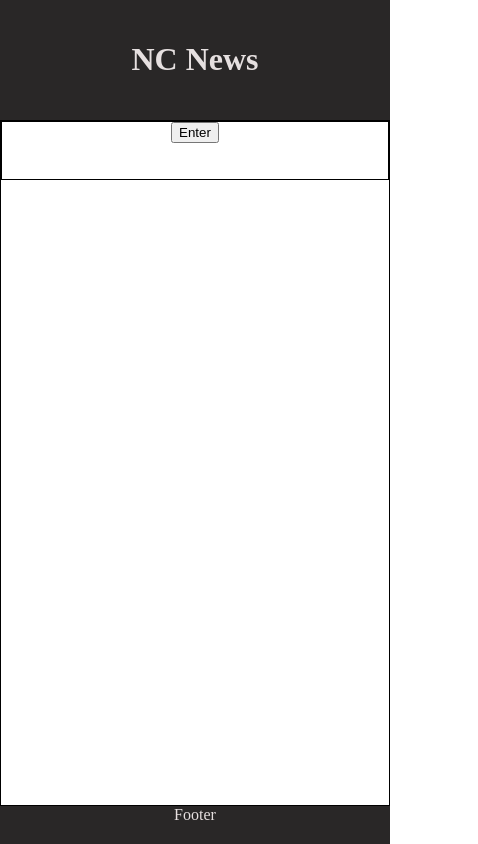
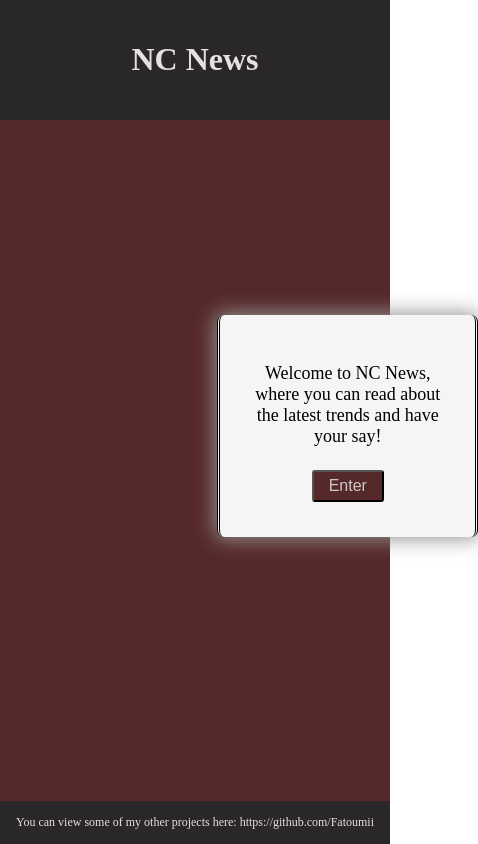
Before and after one commit to Fatoumii/NC-News, a React (Create React App) app: page / in a window 390 px wide. Shown: the whole page, 478 px wide, since content can reach past the window. Built offline with nearby package versions, Linux system fonts and the light colour scheme; no server answers.

Commit message:
media queries

```diff
--- a/src/App.css
+++ b/src/App.css
@@ -24,12 +24,23 @@ body {
 }
 
 .content {
-  grid-area: "content";
+  grid-area: content;
 }
 
-.footer {
+footer {
   grid-area: footer;
   margin: 0em;
+  padding: 14px;
   background-color: rgb(41, 39, 39);
   color: rgb(230, 224, 224);
 }
+a {
+  text-decoration: none;
+  color: rgb(230, 224, 224);
+}
+
+@media only screen and (max-width: 600px) {
+  footer {
+    font-size: 12px;
+  }
+}
--- a/src/components/Articles.jsx
+++ b/src/components/Articles.jsx
@@ -52,11 +52,9 @@ class Articles extends Component {
                     className="articleTitle"
                   >
                     <h4>{article.title}</h4>
-                    <h5 className="articleAuthorDate">
-                      {article.created_at}
-                      {article.author}
-                      Comments: {article.comment_count}
-                    </h5>
+                    <p className="articleAuthorDate">
+                      <i>Author: {article.author}</i>
+                    </p>
                   </Link>
                 </div>
               );
--- a/src/components/Error.jsx
+++ b/src/components/Error.jsx
@@ -2,8 +2,10 @@ import React from "react";
 
 const Error = props => {
   return (
-    <div>
-      <p>Oops! The page could not be found.</p>
+    <div className="errorContent">
+      <p className="errorText">
+        ⚠️ Whoops! Looks like the page doesn't exist ⚠️
+      </p>
       {props.location && props.location.state && props.location.state.message}
     </div>
   );
--- a/src/components/Footer.jsx
+++ b/src/components/Footer.jsx
@@ -1,7 +1,12 @@
 import React from "react";
 
 const Footer = () => {
-  return <p className="footer">Footer</p>;
+  return (
+    <footer>
+      You can view some of my other projects here:{" "}
+      <a href="https://github.com/Fatoumii"> https://github.com/Fatoumii</a>
+    </footer>
+  );
 };
 
 export default Footer;
--- a/src/components/Home.jsx
+++ b/src/components/Home.jsx
@@ -1,12 +1,19 @@
 import React from "react";
 import { Link } from "@reach/router";
+
 const Home = () => {
   return (
-    <div className="content">
-      <Link to="/articles">
-        <button>Enter</button>
-      </Link>
-    </div>
+    <section className="homeContent">
+      <div className="homepageBox">
+        <p className="siteInfo">
+          Welcome to NC News, where you can read about the latest trends and
+          have your say!
+        </p>
+        <Link to="/articles">
+          <button className="homeButton">Enter</button>
+        </Link>
+      </div>
+    </section>
   );
 };
 export default Home;
--- a/src/content.css
+++ b/src/content.css
@@ -3,13 +3,64 @@
   grid-template-rows: 7vh 1fr;
   grid-template-columns: 1fr 5fr;
   grid-template-areas: "nav nav" "topArticles articles";
-  border: 1px solid black;
   overflow-y: scroll;
 }
 .innerContent {
   overflow-y: scroll;
 }
+.errorContent {
+  width: 100vw;
+  height: 100vh;
+  background-color: rgb(85, 41, 41);
+}
+.errorText {
+  margin: 20px 190px;
+  padding: 70px 100px;
+  color: rgb(207, 200, 200);
+  font-size: 24px;
+  position: absolute;
+  top: 40%;
+  left: 13%;
+}
+.homeContent {
+  width: 100vw;
+  height: 100vh;
+  background-color: rgb(85, 41, 41);
+}
 
+.homeButton {
+  border-radius: 3px;
+  padding: 5px 15px;
+  margin: 5px;
+  font-size: 16px;
+  background-color: rgb(85, 41, 41);
+  color: rgb(207, 200, 200);
+}
+.homeButton:hover {
+  transform: scale(1.1);
+  transition: 1s;
+  box-shadow: 0px 0px 20px 4px rgb(185, 184, 184);
+}
+.homepageBox {
+  border-radius: 7px;
+  box-shadow: 0px 0px 20px 2px rgb(151, 148, 148);
+  margin: 20px 190px;
+  padding: 70px 100px;
+  position: absolute;
+  left: 7%;
+  top: 35%;
+  background-color: whitesmoke;
+  z-index: 9999;
+  border-style: none double none double;
+}
+.homepageBox:hover {
+  transform: scale(1.05);
+  transition: 1.5s;
+  box-shadow: 0px 0px 50px 2px rgb(151, 148, 148);
+}
+.siteInfo {
+  font-size: 18px;
+}
 .nav {
   grid-area: nav;
   background-color: rgb(85, 41, 41);
@@ -18,7 +69,6 @@
   justify-content: space-evenly;
   float: left;
   text-transform: uppercase;
-  box-shadow: 0px 0px 10px black;
 }
 .navLinks {
   padding: 5px;
@@ -26,10 +76,10 @@
   cursor: pointer;
   color: rgb(207, 200, 200);
 }
-.navLinks:hover {
-  transform: scale(1.1);
-  transition: 0.3s;
-}
+/* .navLinks:hover {
+  border-bottom: black;
+  transition: 1.5s;
+} */
 .navLinks:link {
   text-decoration: none;
 }
@@ -94,7 +144,7 @@ p.topArticleTitle {
 }
 .topArticleNames:hover {
   transform: scale(1.02);
-  transition: 0.2s;
+  transition: 0.5s;
 }
 li.topArticleNames {
   border: 1px solid rgb(165, 161, 161);
@@ -132,7 +182,7 @@ h4.articlePageHeader {
 }
 .articleCard:hover {
   transform: scale(1.01);
-  transition: 0.2s;
+  transition: 0.5s;
 }
 .articleTitle {
   grid-area: 1/2;
@@ -141,10 +191,6 @@ h4.articlePageHeader {
   background-color: rgb(85, 41, 41);
   color: rgb(207, 200, 200);
   font-size: 18px;
-}
-.articleAuthor {
-  float: right;
-  font-size: 10px;
 }
 
 .singleArticle {
@@ -163,9 +209,14 @@ h4.articlePageHeader {
   border-radius: 0px 3px 0px 0px;
   box-shadow: 0px 0px 10px 2px rgb(165, 144, 144);
 }
+
+.singleArticleBody p {
+  margin: 40px;
+  line-height: 1.5;
+}
 .articleAuthorDate {
-  border: 1px solid black;
   display: inline;
+  font-size: 14px;
 }
 
 .articleVotes {
@@ -217,6 +268,8 @@ textarea {
   height: 90px;
   width: 90%;
   border: none;
+  padding: 10px;
+  border-radius: 3px;
 }
 
 .submit {
@@ -227,18 +280,8 @@ textarea {
 }
 .submit:hover {
   transform: scale(1.1);
-  transition: 0.3s;
+  transition: 0.5s;
 }
-/* .post {
-  border: 1px solid black;
-  padding: 3px;
-  border-radius: 10px;
-  width: 20px;
-  height: 20px;
-} */
-/* h6 {
-  display: inline;
-} */
 
 @media only screen and (max-width: 600px) {
   .content {
@@ -252,11 +295,11 @@ textarea {
     padding: 10px;
   }
   .articleTitle {
+    height: 13vh;
     font-size: 15px;
+    padding: 5px;
   }
-  .articleTitle h4 {
-    border: 1px solid orange;
-  }
+
   .innerSingleArticle {
     border-radius: 0px;
     padding: 20px;
@@ -276,9 +319,22 @@ textarea {
   .singleComment {
     display: grid;
     grid-template-columns: 1fr 2.5fr;
+    height: 18vh;
   }
   .innerSingleComment {
     grid-area: 1/2;
     font-size: 12px;
+    margin: 0px;
+    padding: 3px;
+  }
+  .singleArticleBody p {
+    margin: 10px;
+    font-size: 14px;
+  }
+
+  .homepageBox {
+    padding: 30px;
+    position: absolute;
+    width: 50%;
   }
 }
```
Also changed, not shown: src/articles1.jpg (added).
